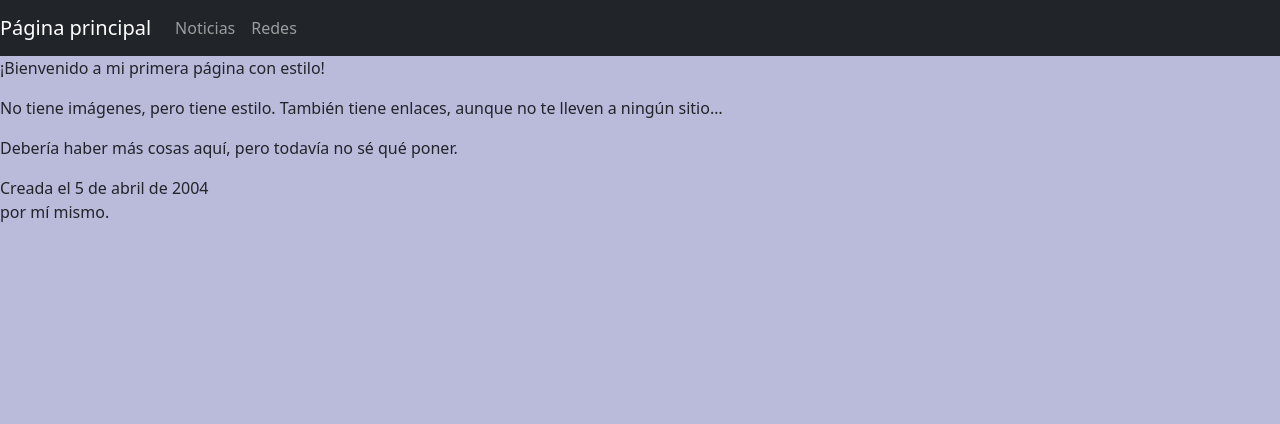
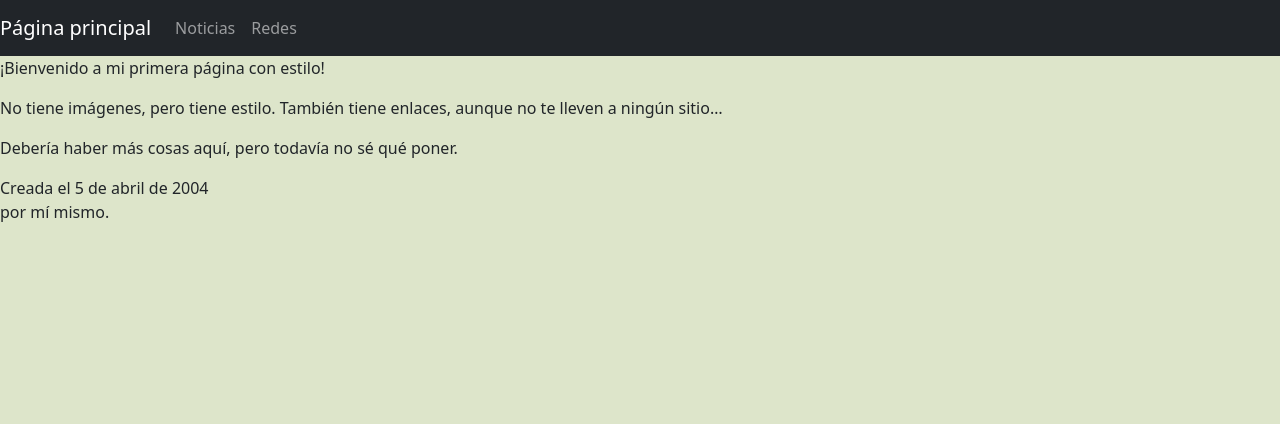
Before and after one commit to NahuelSanchez5/Fundaci-n-Amigos-del-Arte, a Django app: page / in a window 1280 px wide. Shown: the top 424 px of the page. Run offline with Django 3.2, Linux system fonts and the light colour scheme.

Commit message:
Cambio fondo

```diff
--- a/blog/static/css/main.css
+++ b/blog/static/css/main.css
@@ -7,5 +7,5 @@
 }
 
 body {
-    background: rgba(27, 27, 137, 0.3) /* Green background with 30% opacity */
+    background: rgba(143, 170, 81, 0.3) /* Green background with 30% opacity */
 }
```
